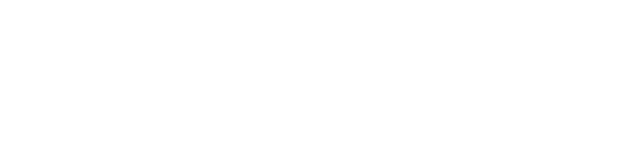
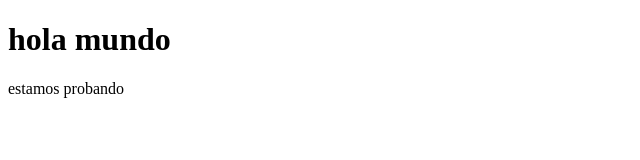
Before and after one commit to hervis30/recordando, a plain HTML site: page index.html in a window 1280 px wide. Shown: the whole page, without its empty margins (0-640 px from the left). Drawn offline with Linux system fonts and the light colour scheme.

Commit message:
me equivoque

```diff
--- a/index.html
+++ b/index.html
@@ -6,6 +6,7 @@
     <title>Document1</title>
 </head>
 <body>
-
+    <h1>hola mundo</h1>
+    <div>estamos probando</div>
 </body>
 </html>
```
